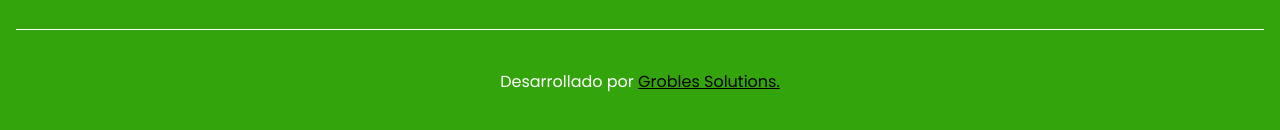
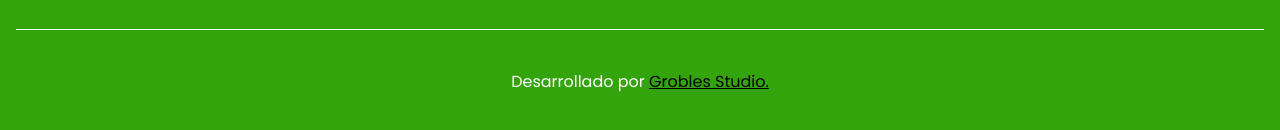
Before and after one commit to Grobles-Inc/tutechoahora, a React (Vite) app: page / in a window 1280 px wide. Shown: the part 1299-1429 px from the top of the page. Built offline with nearby package versions, Linux system fonts and the light colour scheme; no server answers.

Commit message:
Cambio de enlaces en Footer.

```diff
--- a/src/components/Footer.tsx
+++ b/src/components/Footer.tsx
@@ -85,9 +85,8 @@
         </div>
         <div className="text-center mt-10 text-white">
           Desarrollado por <a
-            href="https://groblesolutions.netlify.app/"
-            className="text-black underline">Grobles Solutions.</a
-          >
+            href="https://groblestudio.com/"
+            className="text-black underline">Grobles Studio.</a>
         </div>
       </div>
     </footer>
```
